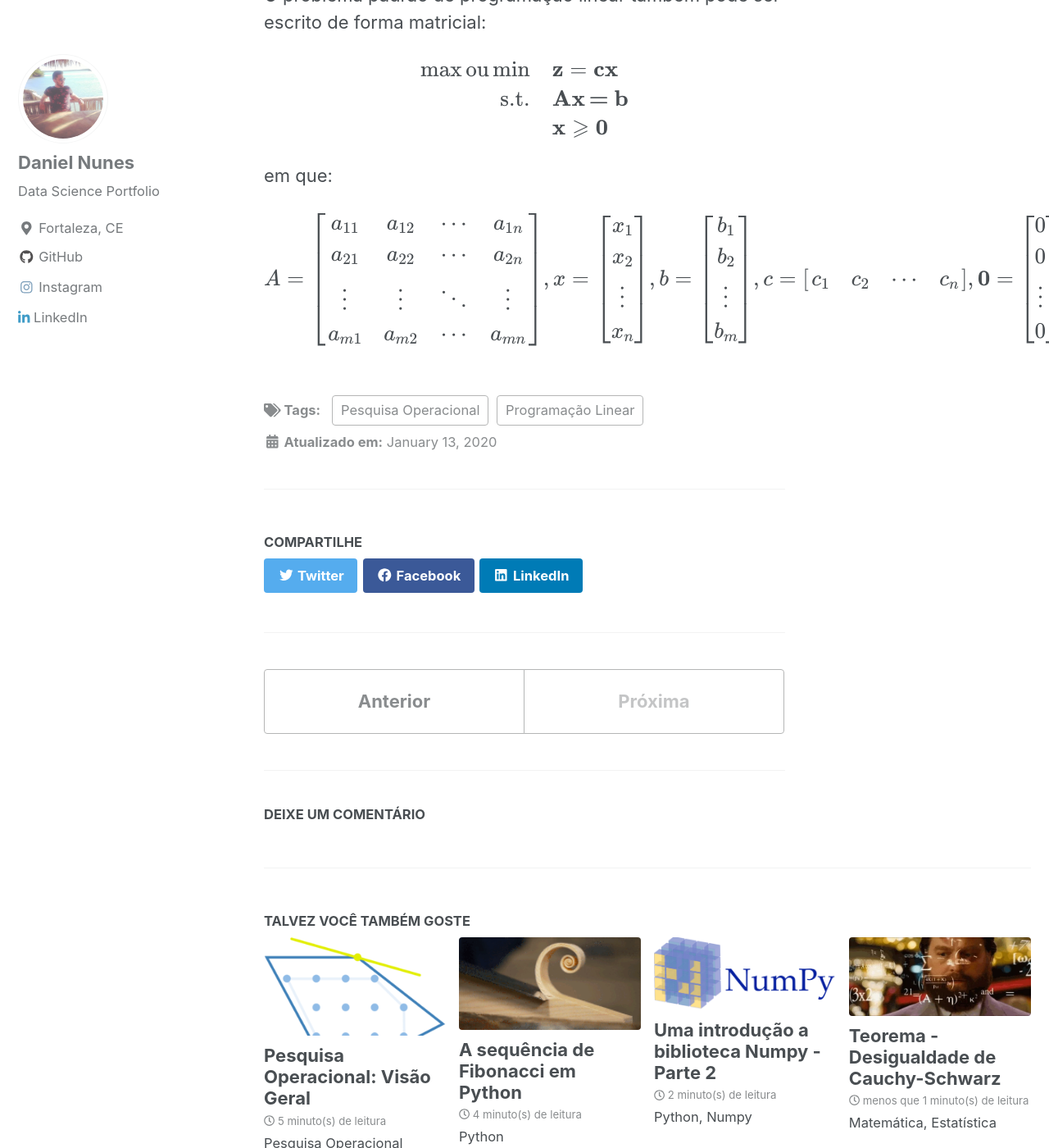
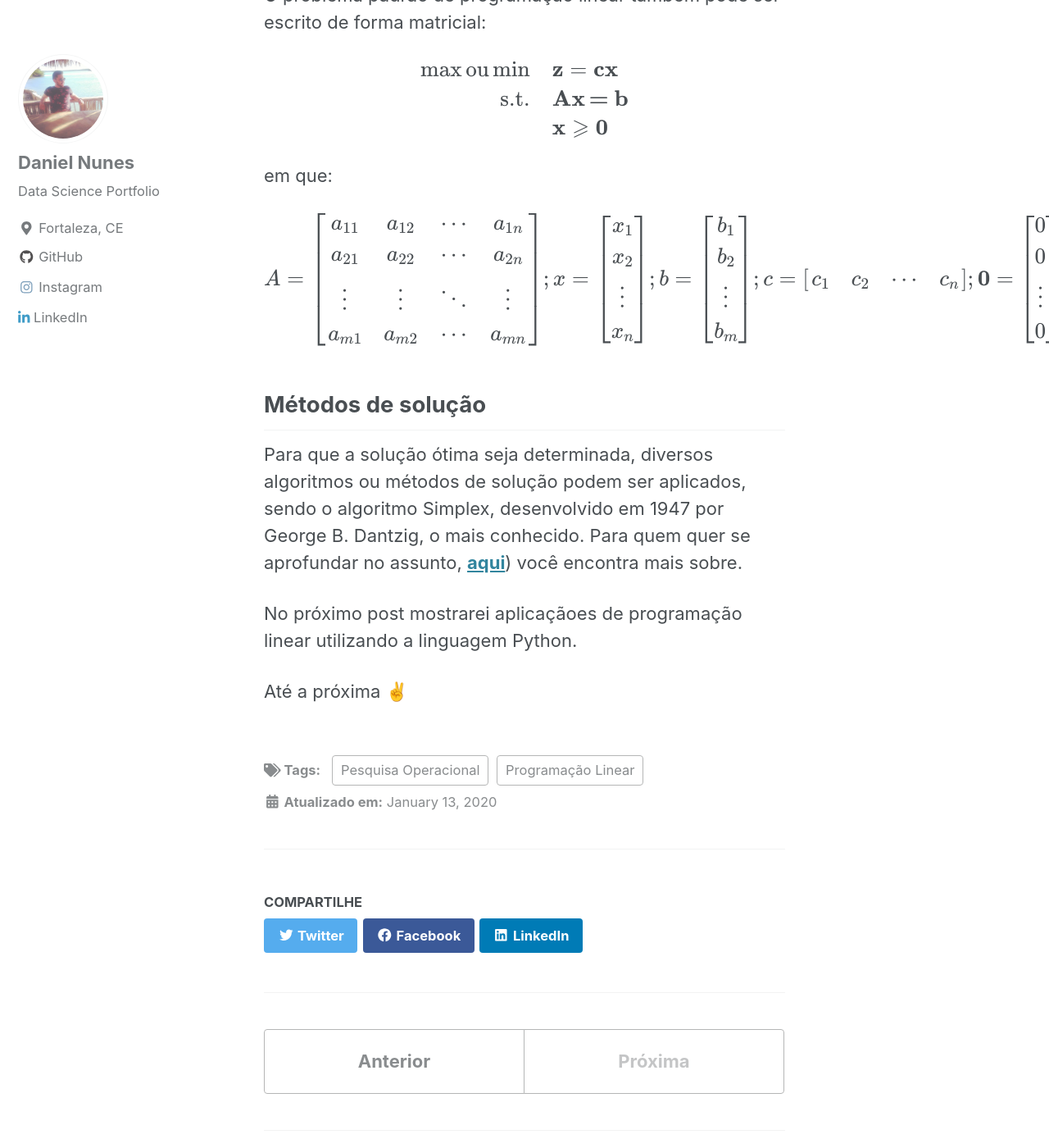
Before and after one commit to danielmnunes/danielmnunes.github.io, a Jekyll site: the page built from _posts/2020-01-13-PL-Introducao.md, in a window 1280 px wide and 1400 px high, scrolled down 2712 px. Shown: the whole window at 82% size. Built offline with Jekyll 4.4.1, drawn with Linux system fonts in a browser that asks for light colours; cached includes are drawn as plain includes; nearby versions of some CDN libraries; emoji names are drawn with the system emoji font; formulas are drawn with MathJax 3; comment, search, counter and statistics services are not loaded.

Commit message:
Update 2020-01-13-PL-Introducao.md

```diff
--- a/_posts/2020-01-13-PL-Introducao.md
+++ b/_posts/2020-01-13-PL-Introducao.md
@@ -63,7 +63,7 @@ a_{21} & a_{22} & \cdots  & a_{2n} \\
 \vdots & \vdots  & \ddots   & \vdots \\
 a_{m1} & a_{m2} & \cdots  & a_{mn}
 \end{bmatrix}
-,
+;
 
 x = \begin{bmatrix}
 x_{1}\\
@@ -72,7 +72,7 @@ x_{2}\\
 x_{n}
 \end{bmatrix}
 
-,
+;
 
 b = \begin{bmatrix}
 b_{1}\\
@@ -81,13 +81,13 @@ b_{2}\\
 b_{m}
 \end{bmatrix}
 
-,
+;
 
 c = \begin{bmatrix}
 c_{1} & c_{2}  & \cdots   & c_{n}
 \end{bmatrix}
 
-,
+;
 
 \textbf{0} = \begin{bmatrix}
 0 \\
@@ -97,3 +97,11 @@ c_{1} & c_{2}  & \cdots   & c_{n}
 \end{bmatrix}
 
 $$
+
+## Métodos de solução
+
+Para que a solução ótima seja determinada, diversos algoritmos ou métodos de solução podem ser aplicados, sendo o algoritmo Simplex, desenvolvido em 1947 por George B. Dantzig, o mais conhecido. Para quem quer se aprofundar no assunto, [**aqui**](https://pt.wikipedia.org/wiki/Algoritmo_simplex)) você encontra mais sobre.
+
+No próximo post mostrarei aplicaçãoes de programação linear utilizando a linguagem Python.
+
+Até a próxima :v:
```
